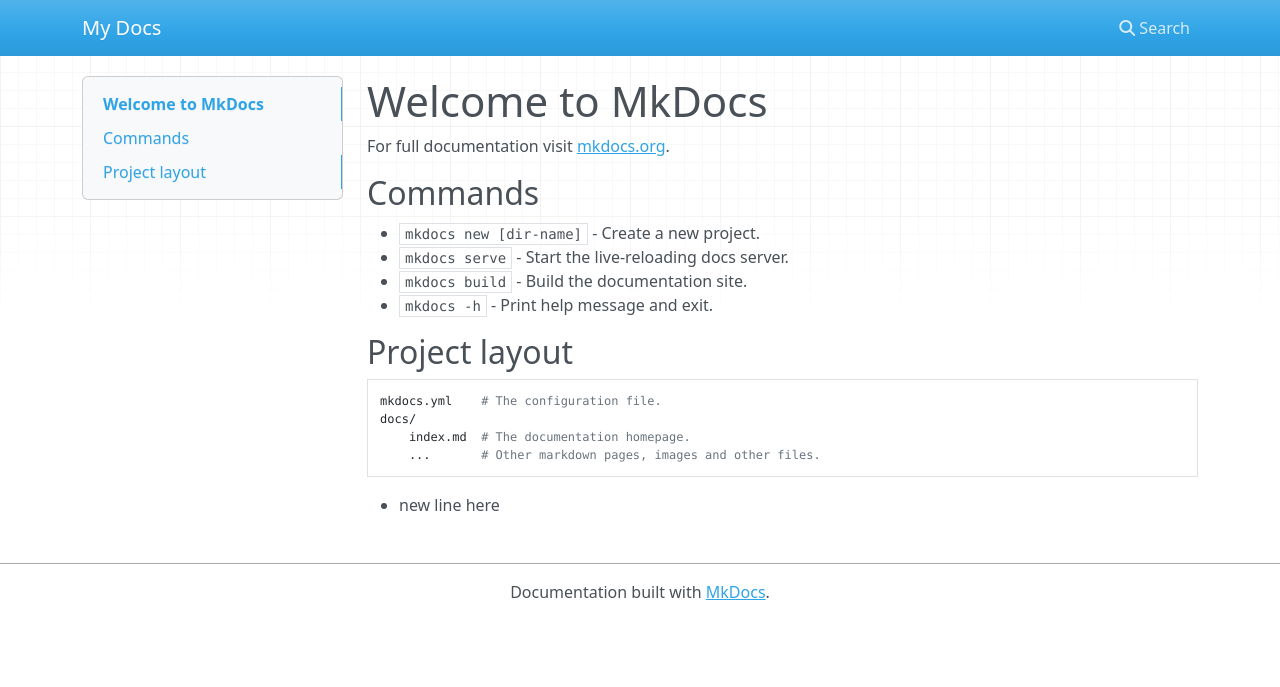
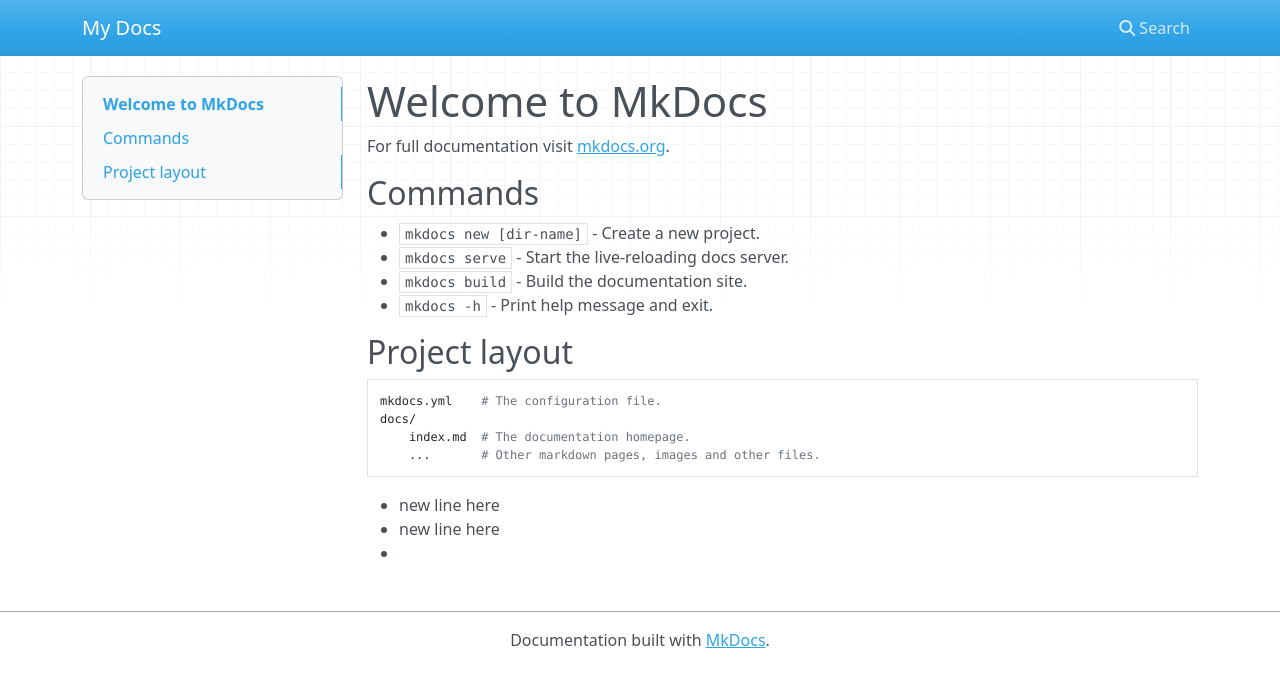
Before and after one commit to cutfilmfestival/cutfilmfestival.github.io, an MkDocs documentation site: the page built from docs/index.md, in a window 1280 px wide. Shown: the top 687 px of the page. Built offline with MkDocs 1.6.1, drawn with Linux system fonts in a browser that asks for light colours; nearby versions of some CDN libraries.

Commit message:
Update index.md

```diff
--- a/docs/index.md
+++ b/docs/index.md
@@ -16,3 +16,5 @@
         index.md  # The documentation homepage.
         ...       # Other markdown pages, images and other files.
 * new line here
+* new line here
+*
```
